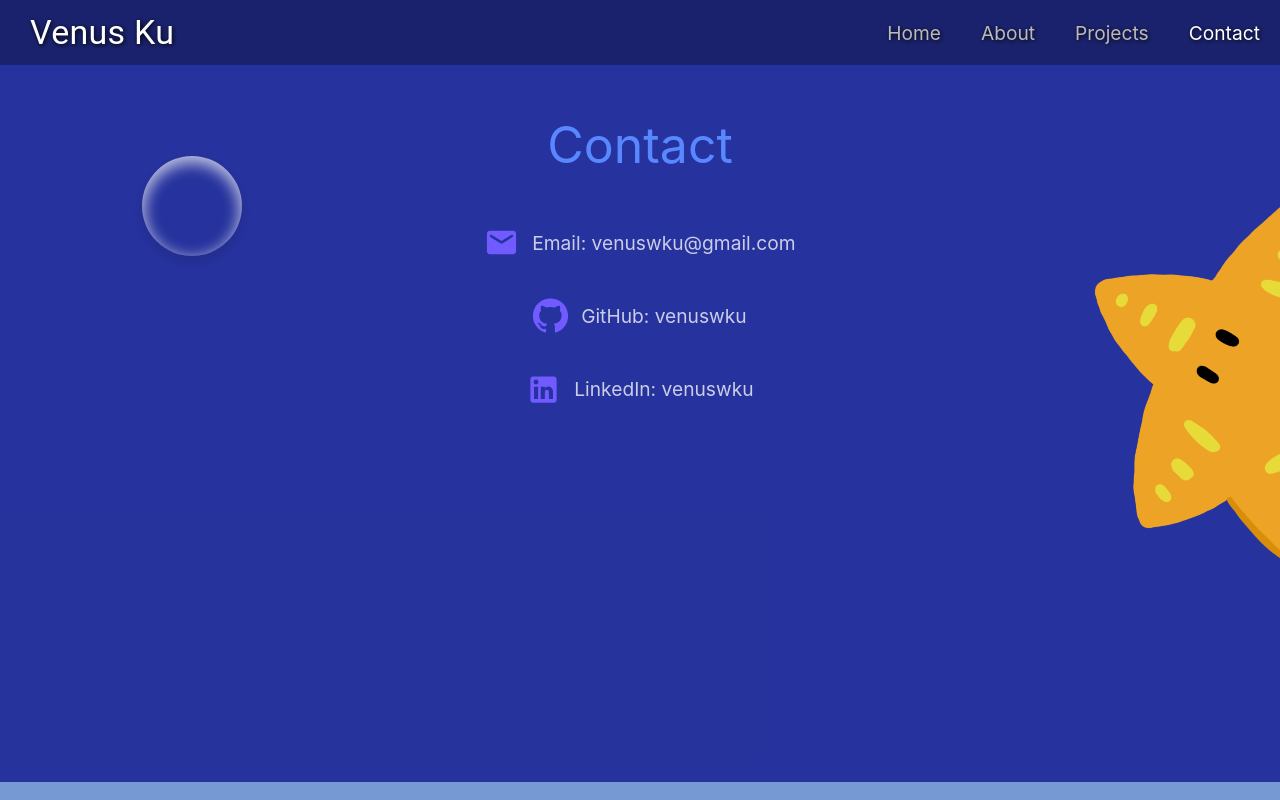
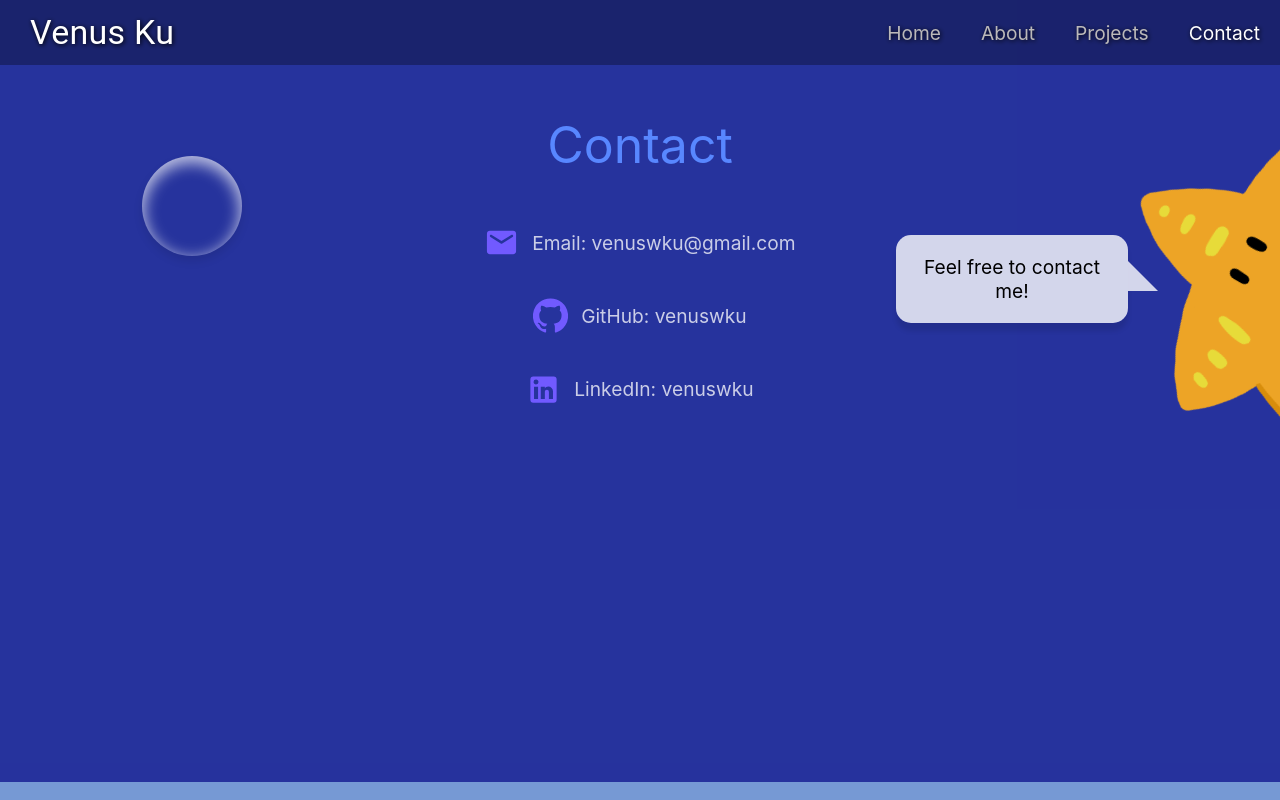
Before and after one commit to venuswku/venuswku.github.io, a React (Create React App) app: page /contact in a window 1280 px wide. Built offline with nearby package versions, Linux system fonts and the light colour scheme.

Commit message:
animated speech bubble on contact page

```diff
--- a/src/Pages/Contact.css
+++ b/src/Pages/Contact.css
@@ -63,13 +63,25 @@
     100% {margin-left: 60px;}
 }
 
-.starfishy {
-    width: 80%;
-    height: 80%;
-    transform: scaleX(-1) rotate(60deg);
-    margin-left: 58%;
+.starfish-speech {
+    display: flex;
+    flex-direction: row;
+    align-items: center;
+    width: 100%;
+    margin-top: -3%;
+    margin-left: 65%;
     position: absolute;
     z-index: 0;
+}
+.starfishy {
+    width: 70%;
+    height: 70%;
+    transform: scaleX(-1) rotate(60deg);
+}
+.contact-speech-bubble {
+    width: 15%;
+    position: relative;
+    left: -65%;
 }
 
 .contact-links {
--- a/src/Pages/Contact.js
+++ b/src/Pages/Contact.js
@@ -13,7 +13,10 @@ function Contact() {
             <div className="bubble bubble3"></div>
             <div className="bubble bubble4"></div>
             <div className="bubble bubble5"></div>
-            <Starfish className="starfishy" />
+            <div className="starfish-speech">
+                <Starfish className="starfishy" />
+                <div className="speech-bubble contact-speech-bubble">Feel free to contact me!</div>
+            </div>
             <p className="heading contact-heading">Contact</p>
             <a href="mailto:venuswku@gmail.com" target="_blank" rel="noopener noreferrer" className="contact-links">
                 <EmailRoundedIcon fontSize="large" className="contact-link-icon" />Email: venuswku@gmail.com
```
